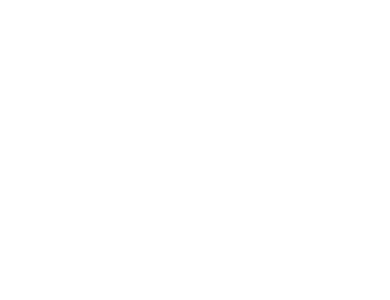
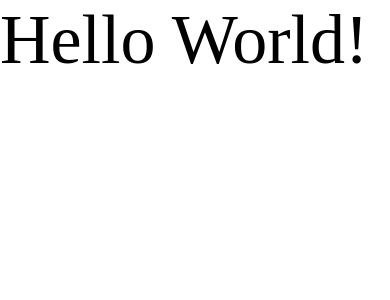
Before and after one commit to shivam04/ReactNativeCLIDonationApp, a React Native app: screen / in a window 390 px wide. Shown: the top 300 px of the page. Built offline with nearby package versions, Linux system fonts and the light colour scheme.

Commit message:
Add Fonts

```diff
--- a/App.tsx
+++ b/App.tsx
@@ -5,14 +5,25 @@
  * @format
  */
 
+import { StyleSheet, Text } from "react-native";
 import { SafeAreaProvider, SafeAreaView } from "react-native-safe-area-context";
+import { getFontFamily } from './assets/fonts/helper';
 
 function App() {
   return (
     <SafeAreaProvider>
-      <SafeAreaView />
+      <SafeAreaView>
+        <Text style={styles.title}>Hello World!</Text>
+      </SafeAreaView>
     </SafeAreaProvider>
   );
 }
 
+const styles = StyleSheet.create({
+  title: {
+    fontSize: 70,
+    fontFamily: getFontFamily('800'),
+  },
+});
+
 export default App;
--- /dev/null
+++ b/assets/fonts/helper.js
@@ -0,0 +1,31 @@
+import { Platform } from 'react-native';
+
+const FONT_FAMILY =
+    Platform.OS === 'ios' ? 'Inter24pt' : 'Inter_24pt';
+
+export const getFontFamily = (weight) => {
+    switch (weight) {
+        case '100':
+            return `${FONT_FAMILY}-Thin`;
+        case '200':
+            return `${FONT_FAMILY}-ExtraLight`;
+        case '300':
+            return `${FONT_FAMILY}-Light`;
+        case '400':
+        case 'normal':
+            return `${FONT_FAMILY}-Regular`;
+        case '500':
+            return `${FONT_FAMILY}-Medium`;
+        case '600':
+            return `${FONT_FAMILY}-SemiBold`;
+        case '700':
+        case 'bold':
+            return `${FONT_FAMILY}-Bold`;
+        case '800':
+            return `${FONT_FAMILY}-ExtraBold`;
+        case '900':
+            return `${FONT_FAMILY}-Black`;
+        default:
+            return `${FONT_FAMILY}-Regular`;
+    }
+};
```
Also changed, not shown: .prettierrc.js, 8 other files (tests, documents, lock files or other folders).
